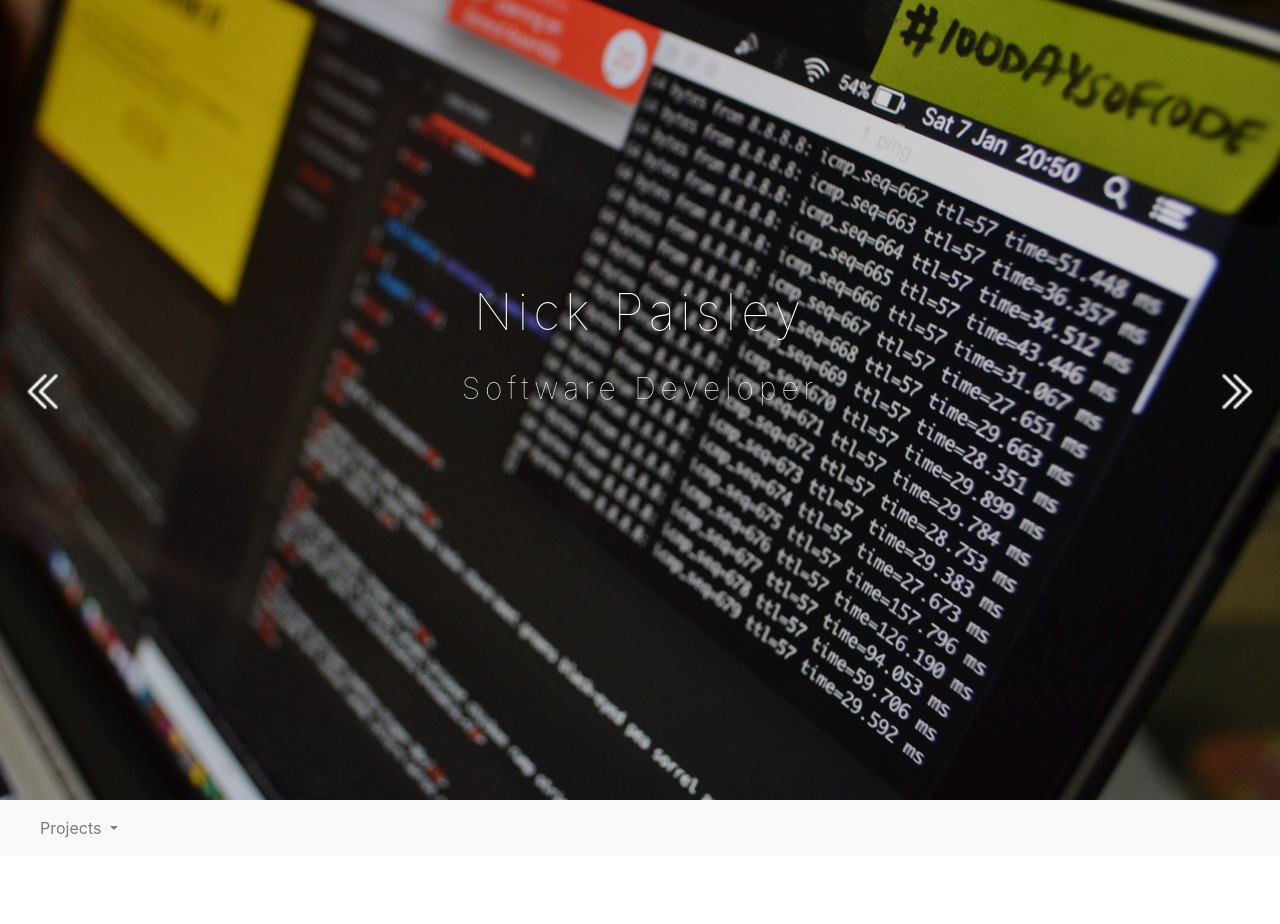
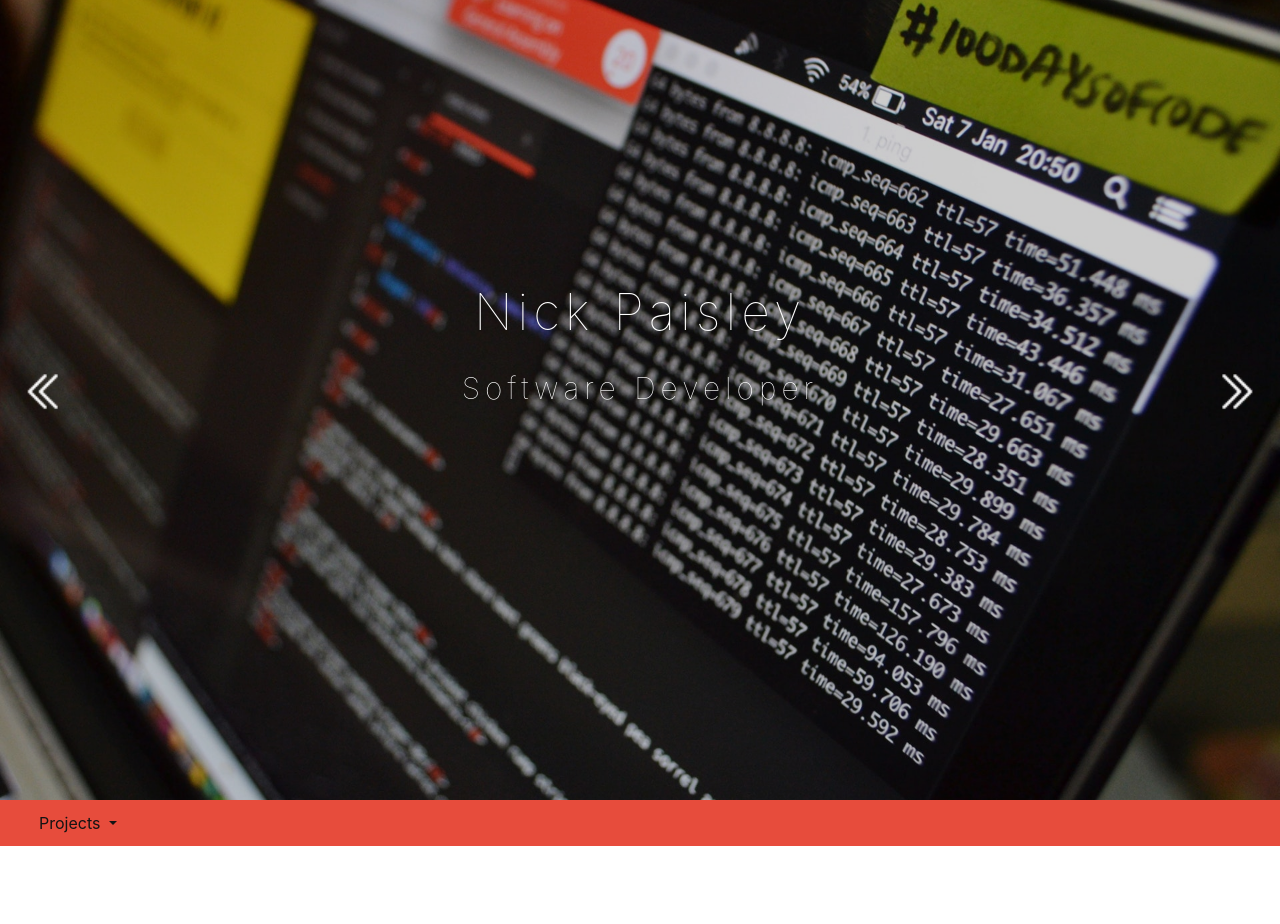
Before and after one commit to nickpaisley/portfolio_site, a plain HTML site: page index.html in a window 1280 px wide. Shown: the top 924 px of the page. Drawn offline with nearby package versions, Linux system fonts and the light colour scheme.

Commit message:
tweaking modal

```diff
--- a/css/style.css
+++ b/css/style.css
@@ -55,3 +55,31 @@
 .aboutImage {
     max-width: 100%;
 }
+
+#navigation {
+    background-color: #e74c3c;
+    padding: 3px 5px;
+    z-index: 100;
+}
+
+#navigation li {
+    padding: 0 10px;
+}
+
+#navigation li a {
+    color: rgb(20, 19, 19);
+}
+
+.navbar-brand,
+.navbar-brand {
+    color: rgb(19, 16, 16)
+}
+
+.nav-item-dropdown {
+    color: #e74c3c
+}
+
+.navbar-toggler-icon {
+    background: url(/img/icons/icons8-menu-64.png);
+    background-size: 100%;
+}
--- a/index.html
+++ b/index.html
@@ -46,7 +46,7 @@
 
     </div>
 
-    <nav class="navbar navbar-expand-lg navbar-light bg-light">
+    <nav id="navigation" class="navbar navbar-expand-lg">
         <a class="navbar-brand" href="#"></a>
 
         <button class="navbar-toggler" type="button" data-toggle="collapse" data-target="#navbarNav"
@@ -56,7 +56,7 @@
 
         <div class="collapse navbar-collapse" id="navbarNav">
             <ul class="navbar-nav">
-                <li class="nav-item dropdown">
+                <li class="nav-item-dropdown">
                     <a class="nav-link dropdown-toggle" href="#" id="navbarDropdownMenuLink" data-toggle="dropdown"
                         aria-haspopup="true" aria-expanded="false">
                         Projects
--- a/projects/apod/css/apodstyle.css
+++ b/projects/apod/css/apodstyle.css
@@ -25,14 +25,27 @@ p {
 
 }
 
+#navigation {
+    background-color: #e74c3c;
+    padding: 3px 5px;
+    z-index: 100;
+}
 
+#navigation li {
+    padding: 0 10px;
+}
+
+#navigation li a {
+    color: #fff;
+
+}
 
 #pic {
     border-radius: 20px;
     cursor: pointer;
     transition: 0.3s;
-    width:50%;
-    max-width:5000px;
+    max-width:50%;
+    max-height: 50%;
     display: block;
     margin-left: auto;
     margin-right: auto;
@@ -61,14 +74,12 @@ p {
 .modal-content{
     margin: auto;
     display: block;
-    width: 100%;
+
     max-width: auto;
     height: auto;
     max-height: auto;
     /* overflow: scroll;
     overflow-y: auto; */
-    position: ab;
-
 
 }
 
```
Also changed, not shown: projects/apod/index.html (+1 -1 lines), img/icons/icons8-menu-64.png (added), img/icons/icons8-menu-vertical-100.png (added).
